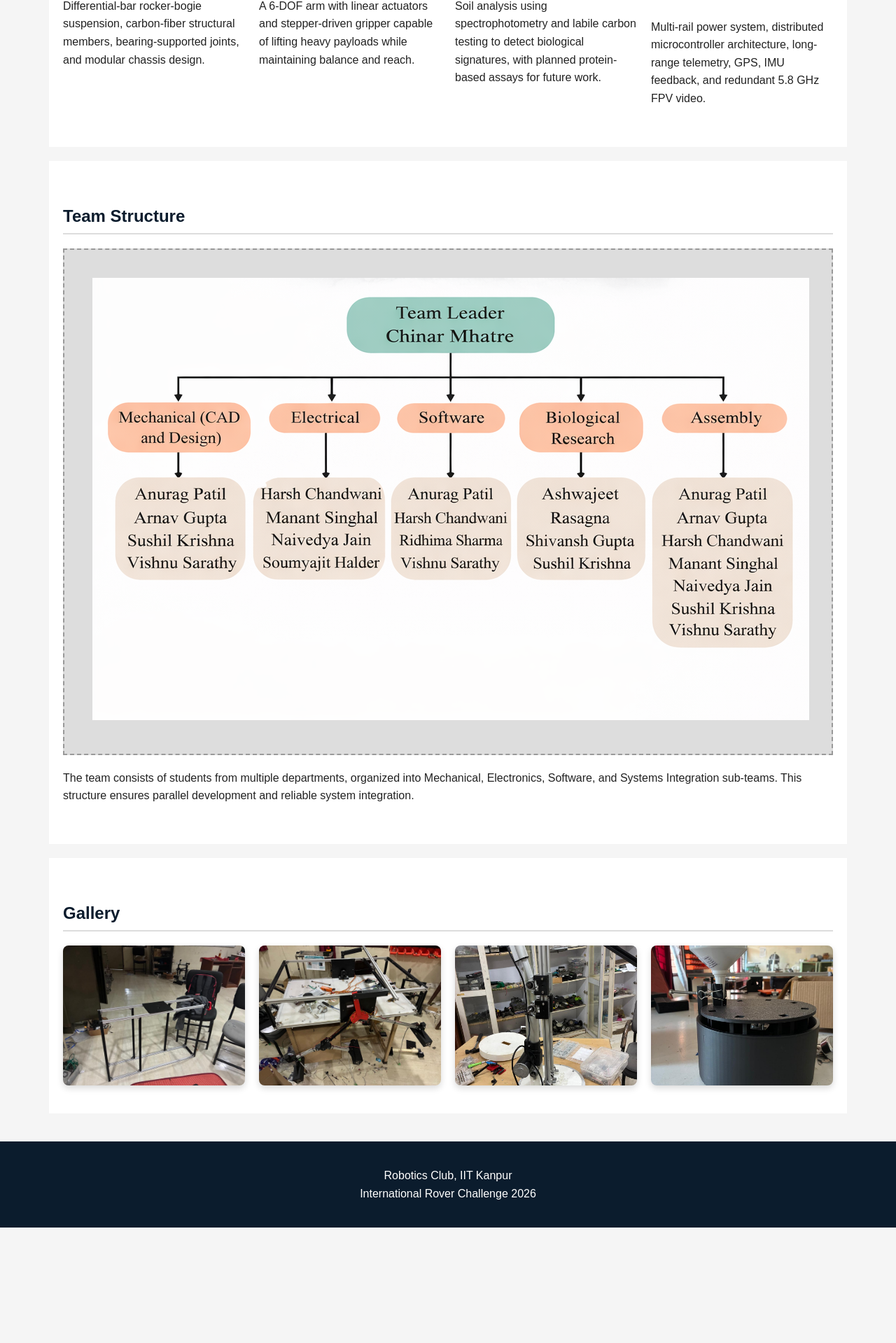
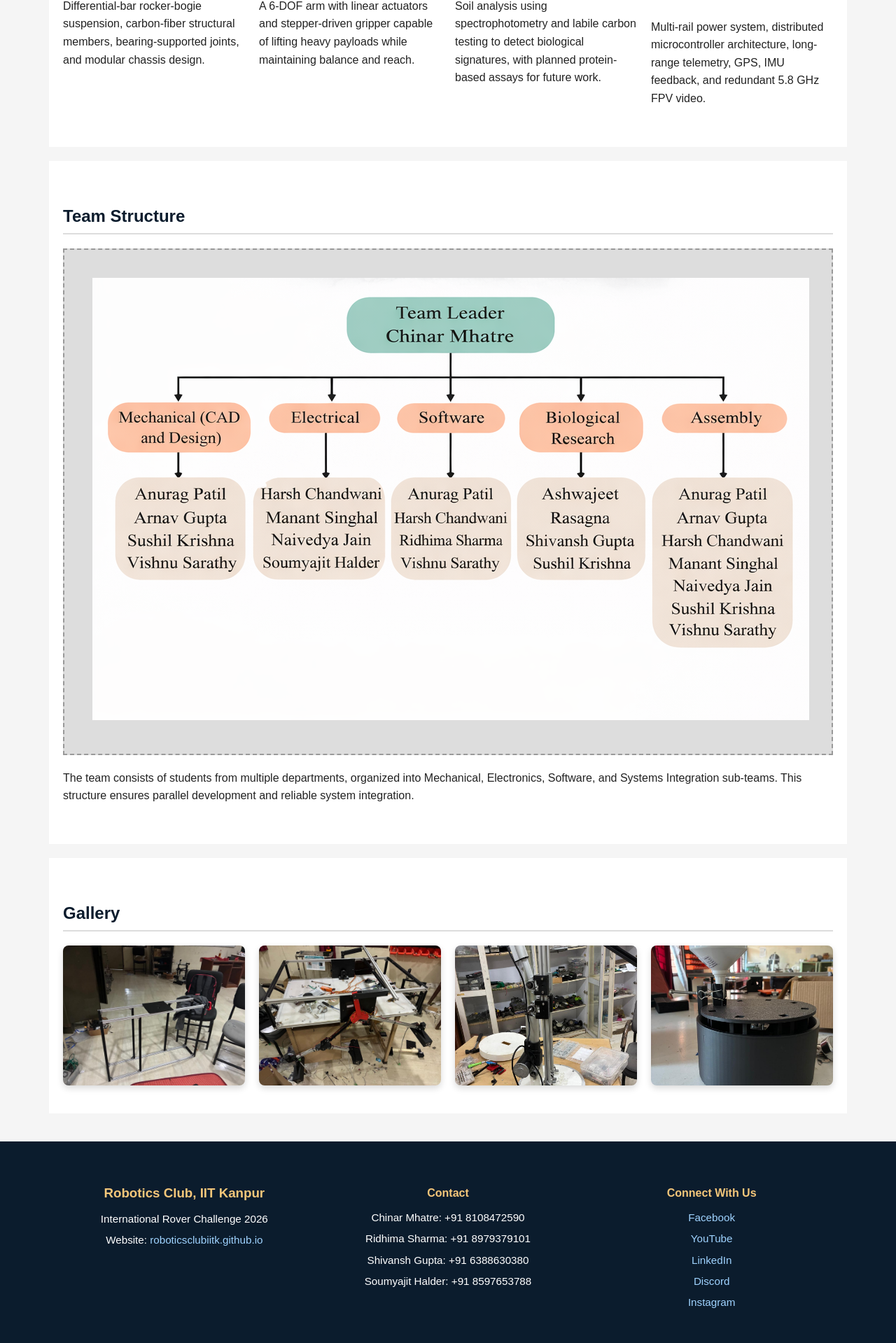
Before and after one commit to RoboticsClubIITK/roboticsclubiitk.github.io, a Jekyll site: the page IRC2026/index.html, which Jekyll copies as it is, in a window 1280 px wide. Shown: the part 2262-4181 px from the top of the page at 70% size. Built offline with Jekyll 4.4.1, drawn with Linux system fonts in a browser that asks for light colours; before the commit the page ends 4016 px from its top, so only the background shows below that.

Commit message:
Refactor index.html for improved structure and content

```diff
--- a/IRC2026/index.html
+++ b/IRC2026/index.html
@@ -80,6 +80,41 @@
     .gallery-grid img:hover {
       transform: scale(1.03);
       box-shadow: 0 6px 16px rgba(0, 0, 0, 0.25);
+    }
+
+    .site-footer {
+      background: #0b1c2d;
+      color: white;
+      padding: 40px 20px;
+      margin-top: 40px;
+    }
+
+    .footer-container {
+      max-width: 1100px;
+      margin: auto;
+      display: grid;
+      grid-template-columns: repeat(auto-fit, minmax(250px, 1fr));
+      gap: 30px;
+    }
+
+    .footer-section h3,
+    .footer-section h4 {
+      margin-bottom: 10px;
+      color: #f5c77a;
+    }
+
+    .footer-section p {
+      margin: 6px 0;
+      font-size: 0.95rem;
+    }
+
+    .footer-section a {
+      color: #9fd3ff;
+      text-decoration: none;
+    }
+
+    .footer-section a:hover {
+      text-decoration: underline;
     }
 
   </style>
@@ -190,13 +225,40 @@
   </div>
 </section>
 
+<footer class="site-footer">
+  <div class="footer-container">
 
-<footer>
-  <p>
-    Robotics Club, IIT Kanpur<br>
-    International Rover Challenge 2026
-  </p>
+    <div class="footer-section">
+      <h3>Robotics Club, IIT Kanpur</h3>
+      <p>International Rover Challenge 2026</p>
+      <p>
+        Website:
+        <a href="https://roboticsclubiitk.github.io/" target="_blank">
+          roboticsclubiitk.github.io
+        </a>
+      </p>
+    </div>
+
+    <div class="footer-section">
+      <h4>Contact</h4>
+      <p>Chinar Mhatre: +91 8108472590</p>
+      <p>Ridhima Sharma: +91 8979379101</p>
+      <p>Shivansh Gupta: +91 6388630380</p>
+      <p>Soumyajit Halder: +91 8597653788</p>
+    </div>
+
+    <div class="footer-section">
+      <h4>Connect With Us</h4>
+      <p><a href="https://www.facebook.com/roboclubiitkanpur" target="_blank">Facebook</a></p>
+      <p><a href="https://www.youtube.com/c/RoboticsClubIITKanpur" target="_blank">YouTube</a></p>
+      <p><a href="https://www.linkedin.com/company/robotics-club-iit-kanpur/" target="_blank">LinkedIn</a></p>
+      <p><a href="https://discord.gg/vZR7hwhc" target="_blank">Discord</a></p>
+      <p><a href="https://www.instagram.com/roboticsclub_iitk/" target="_blank">Instagram</a></p>
+    </div>
+
+  </div>
 </footer>
+
 
 </body>
 </html>
```
